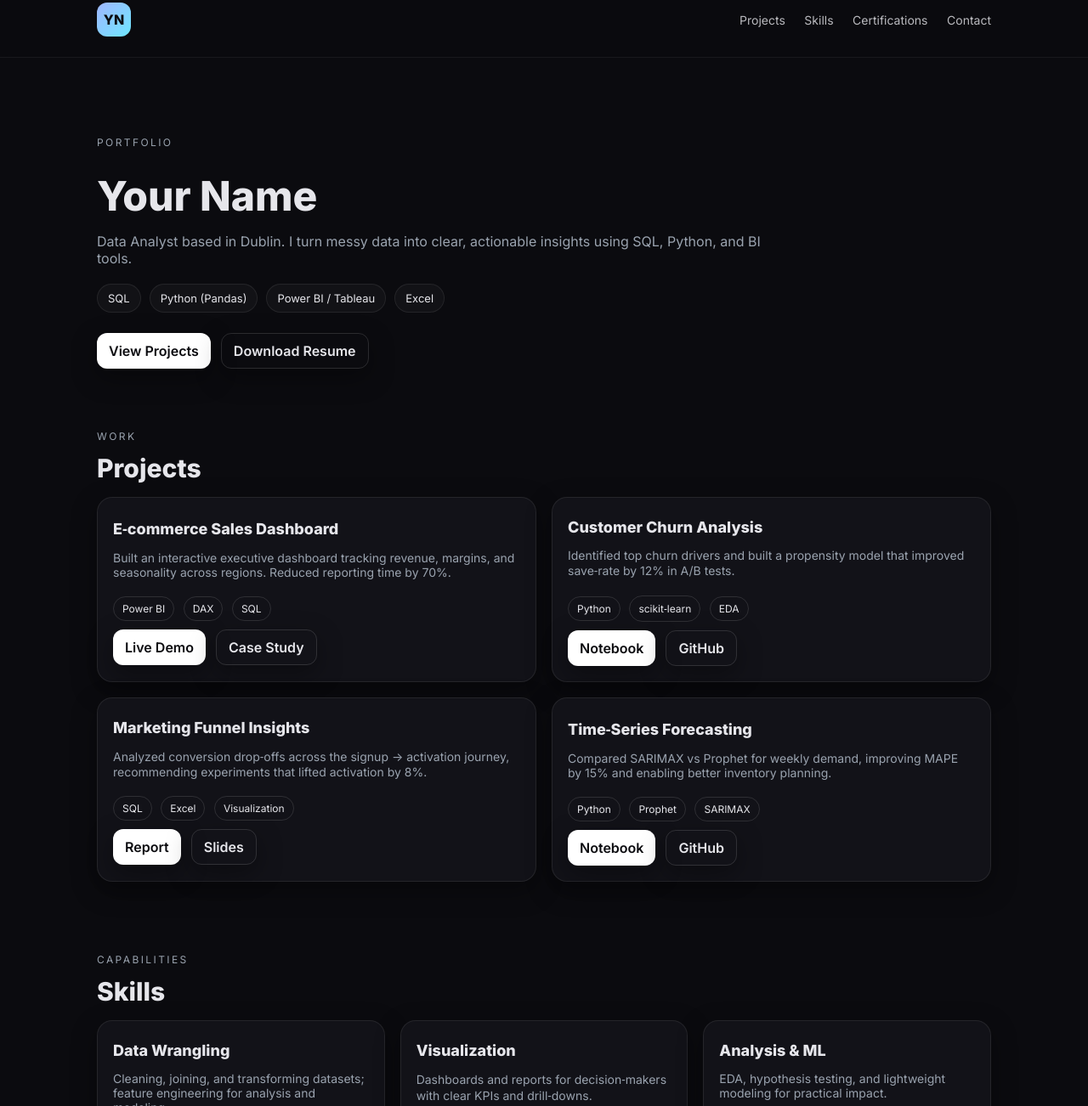
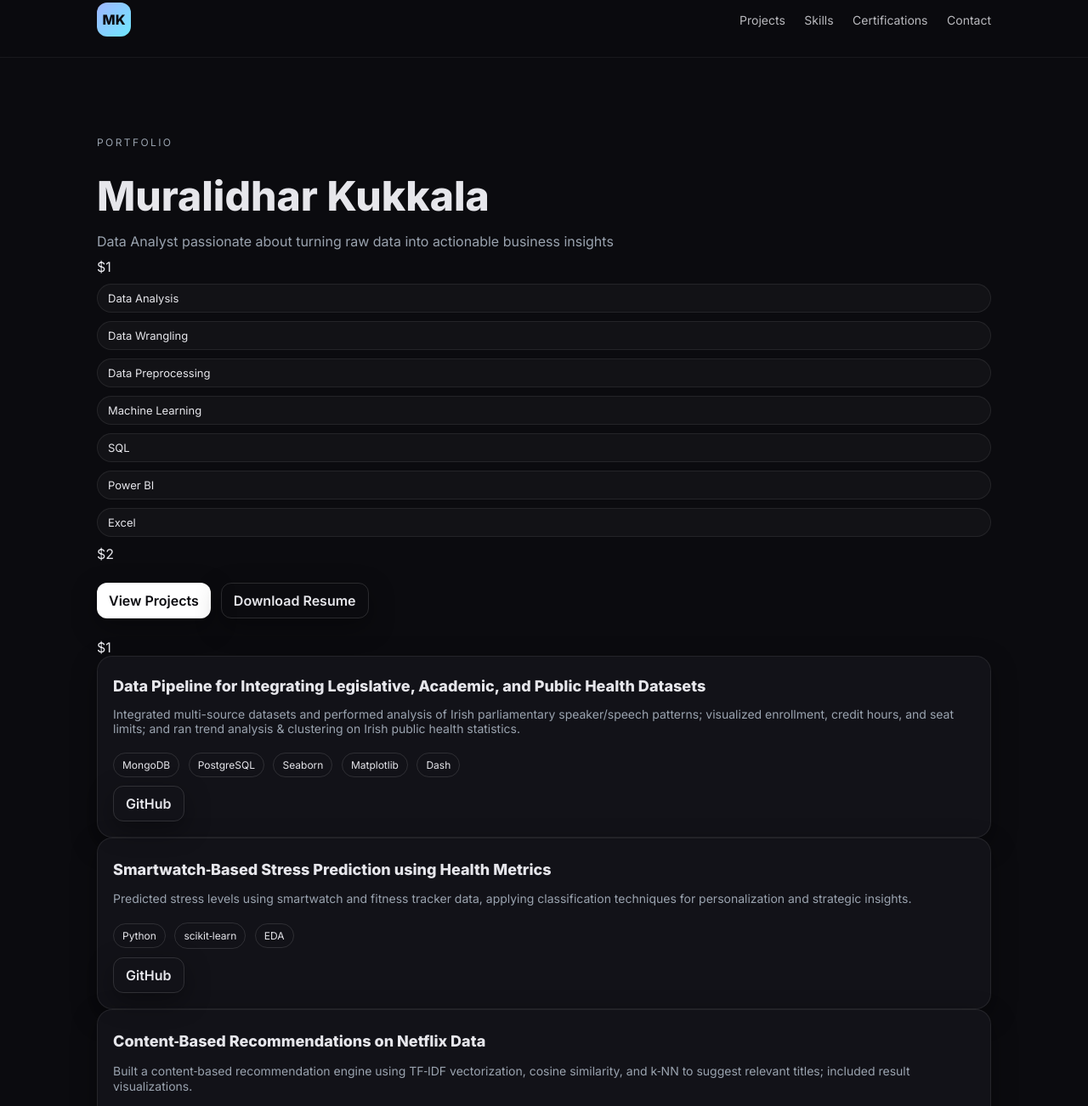
Before and after one commit to MuralidharKukkala1/portfolio, a plain HTML site: page index.html in a window 1280 px wide. Shown: the part 21-1323 px from the top of the page at 85% size. Drawn offline with Linux system fonts and the light colour scheme.

Commit message:
Add files via upload

```diff
--- a/index.html
+++ b/index.html
@@ -3,8 +3,8 @@
 <head>
   <meta charset="utf-8" />
   <meta name="viewport" content="width=device-width, initial-scale=1" />
-  <title>Your Name – Portfolio</title>
-  <meta name="description" content="Portfolio of Your Name – Data Analyst. Projects, skills, and certifications." />
+  <title>Muralidhar Kukkala – Portfolio</title>
+  <meta name="description" content="Portfolio of Muralidhar Kukkala – Data Analyst. Projects, skills, and certifications." />
   <link rel="preconnect" href="https://fonts.googleapis.com">
   <link rel="preconnect" href="https://fonts.gstatic.com" crossorigin>
   <link href="https://fonts.googleapis.com/css2?family=Inter:wght@400;500;600;800&display=swap" rel="stylesheet">
@@ -75,7 +75,7 @@
 <body>
   <header>
     <div class="container nav">
-      <div class="logo" aria-hidden>YN</div>
+      <div class="logo" aria-hidden>MK</div>
       <nav>
         <a href="#projects">Projects</a>
         <a href="#skills">Skills</a>
@@ -89,79 +89,63 @@
     <!-- HERO -->
     <section class="hero" id="top">
       <p class="eyebrow">Portfolio</p>
-      <h1>Your Name</h1>
-      <div class="tagline">Data Analyst based in Dublin. I turn messy data into clear, actionable insights using SQL, Python, and BI tools.</div>
-      <div class="chips">
+      <h1>Muralidhar Kukkala</h1>
+      <div class="tagline">Data Analyst passionate about turning raw data into actionable business insights</div>
+      $1
+        <span class="chip">Data Analysis</span>
+        <span class="chip">Data Wrangling</span>
+        <span class="chip">Data Preprocessing</span>
+        <span class="chip">Machine Learning</span>
         <span class="chip">SQL</span>
-        <span class="chip">Python (Pandas)</span>
-        <span class="chip">Power BI / Tableau</span>
+        <span class="chip">Power BI</span>
         <span class="chip">Excel</span>
-      </div>
+      $2
       <div style="margin-top:14px; display:flex; gap:12px; flex-wrap:wrap;">
         <a class="btn" href="#projects">View Projects</a>
         <a class="btn secondary" href="resume.pdf" target="_blank" rel="noopener">Download Resume</a>
       </div>
     </section>
 
-    <!-- PROJECTS -->
-    <section id="projects">
-      <p class="eyebrow">Work</p>
-      <h2>Projects</h2>
-      <div class="grid cols-2">
-        <!-- Project Card -->
+    $1
         <article class="card">
-          <h3>E‑commerce Sales Dashboard</h3>
-          <p>Built an interactive executive dashboard tracking revenue, margins, and seasonality across regions. Reduced reporting time by 70%.</p>
+          <h3>Data Pipeline for Integrating Legislative, Academic, and Public Health Datasets</h3>
+          <p>Integrated multi-source datasets and performed analysis of Irish parliamentary speaker/speech patterns; visualized enrollment, credit hours, and seat limits; and ran trend analysis & clustering on Irish public health statistics.</p>
           <div>
-            <span class="pill">Power BI</span>
-            <span class="pill">DAX</span>
-            <span class="pill">SQL</span>
+            <span class="pill">MongoDB</span>
+            <span class="pill">PostgreSQL</span>
+            <span class="pill">Seaborn</span>
+            <span class="pill">Matplotlib</span>
+            <span class="pill">Dash</span>
           </div>
           <div class="project-actions">
-            <a class="btn" href="#" target="_blank" rel="noopener">Live Demo</a>
-            <a class="btn secondary" href="#" target="_blank" rel="noopener">Case Study</a>
+            <a class="btn secondary" href="https://github.com/MuralidharKukkala1" target="_blank" rel="noopener">GitHub</a>
           </div>
         </article>
 
         <article class="card">
-          <h3>Customer Churn Analysis</h3>
-          <p>Identified top churn drivers and built a propensity model that improved save‑rate by 12% in A/B tests.</p>
+          <h3>Smartwatch‑Based Stress Prediction using Health Metrics</h3>
+          <p>Predicted stress levels using smartwatch and fitness tracker data, applying classification techniques for personalization and strategic insights.</p>
           <div>
             <span class="pill">Python</span>
             <span class="pill">scikit‑learn</span>
             <span class="pill">EDA</span>
           </div>
           <div class="project-actions">
-            <a class="btn" href="#" target="_blank" rel="noopener">Notebook</a>
-            <a class="btn secondary" href="#" target="_blank" rel="noopener">GitHub</a>
+            <a class="btn secondary" href="https://github.com/MuralidharKukkala1" target="_blank" rel="noopener">GitHub</a>
           </div>
         </article>
 
         <article class="card">
-          <h3>Marketing Funnel Insights</h3>
-          <p>Analyzed conversion drop‑offs across the signup → activation journey, recommending experiments that lifted activation by 8%.</p>
+          <h3>Content‑Based Recommendations on Netflix Data</h3>
+          <p>Built a content‑based recommendation engine using TF‑IDF vectorization, cosine similarity, and k‑NN to suggest relevant titles; included result visualizations.</p>
           <div>
-            <span class="pill">SQL</span>
-            <span class="pill">Excel</span>
-            <span class="pill">Visualization</span>
+            <span class="pill">Python</span>
+            <span class="pill">TF‑IDF</span>
+            <span class="pill">Cosine Similarity</span>
+            <span class="pill">k‑NN</span>
           </div>
           <div class="project-actions">
-            <a class="btn" href="#" target="_blank" rel="noopener">Report</a>
-            <a class="btn secondary" href="#" target="_blank" rel="noopener">Slides</a>
-          </div>
-        </article>
-
-        <article class="card">
-          <h3>Time‑Series Forecasting</h3>
-          <p>Compared SARIMAX vs Prophet for weekly demand, improving MAPE by 15% and enabling better inventory planning.</p>
-          <div>
-            <span class="pill">Python</span>
-            <span class="pill">Prophet</span>
-            <span class="pill">SARIMAX</span>
-          </div>
-          <div class="project-actions">
-            <a class="btn" href="#" target="_blank" rel="noopener">Notebook</a>
-            <a class="btn secondary" href="#" target="_blank" rel="noopener">GitHub</a>
+            <a class="btn secondary" href="https://github.com/MuralidharKukkala1" target="_blank" rel="noopener">GitHub</a>
           </div>
         </article>
       </div>
@@ -203,20 +187,10 @@
     </section>
 
     <!-- CERTIFICATIONS -->
-    <section id="certs">
-      <p class="eyebrow">Credentials</p>
-      <h2>Certifications</h2>
-      <div class="grid cols-2">
+    $1
         <div class="card">
           <h3>Google Data Analytics Professional Certificate</h3>
           <p>Coursera – 2024</p>
-          <div class="project-actions">
-            <a class="btn secondary" href="#" target="_blank" rel="noopener">Verify</a>
-          </div>
-        </div>
-        <div class="card">
-          <h3>Microsoft Power BI Data Analyst (PL‑300)</h3>
-          <p>Microsoft – 2024</p>
           <div class="project-actions">
             <a class="btn secondary" href="#" target="_blank" rel="noopener">Verify</a>
           </div>
@@ -230,11 +204,11 @@
       <h2>Let’s connect</h2>
       <div class="resume">
         <dl>
-          <dt>Name</dt><dd>Your Name</dd>
+          <dt>Name</dt><dd>Muralidhar Kukkala</dd>
           <dt>Location</dt><dd>Dublin, Ireland</dd>
-          <dt>Email</dt><dd><a href="mailto:you@example.com">you@example.com</a></dd>
-          <dt>LinkedIn</dt><dd><a href="https://www.linkedin.com/in/your-handle" target="_blank" rel="noopener">linkedin.com/in/your-handle</a></dd>
-          <dt>GitHub</dt><dd><a href="https://github.com/your-handle" target="_blank" rel="noopener">github.com/your-handle</a></dd>
+          <dt>Email</dt><dd><a href="mailto:muralidharkukkala997@gmail.com">muralidharkukkala997@gmail.com</a></dd>
+          <dt>LinkedIn</dt><dd><a href="https://www.linkedin.com/in/muralidhar-kukkala" target="_blank" rel="noopener">linkedin.com/in/muralidhar-kukkala</a></dd>
+          <dt>GitHub</dt><dd><a href="https://github.com/MuralidharKukkala1" target="_blank" rel="noopener">github.com/MuralidharKukkala1</a></dd>
           <dt>Resume</dt><dd><a href="resume.pdf" target="_blank" rel="noopener">Download PDF</a></dd>
         </dl>
       </div>
@@ -243,12 +217,12 @@
 
   <footer>
     <div class="container footer-inner">
-      <div>© <span id="year"></span> Your Name. All rights reserved.</div>
+      <div>© <span id="year"></span> Muralidhar Kukkala. All rights reserved.</div>
       <div class="contact-links">
         <a href="#top">Back to top</a>
-        <a href="mailto:you@example.com">Email</a>
-        <a href="https://www.linkedin.com/in/your-handle" target="_blank" rel="noopener">LinkedIn</a>
-        <a href="https://github.com/your-handle" target="_blank" rel="noopener">GitHub</a>
+        <a href="mailto:muralidharkukkala997@gmail.com">Email</a>
+        <a href="https://www.linkedin.com/in/muralidhar-kukkala" target="_blank" rel="noopener">LinkedIn</a>
+        <a href="https://github.com/MuralidharKukkala1" target="_blank" rel="noopener">GitHub</a>
       </div>
     </div>
   </footer>
```
